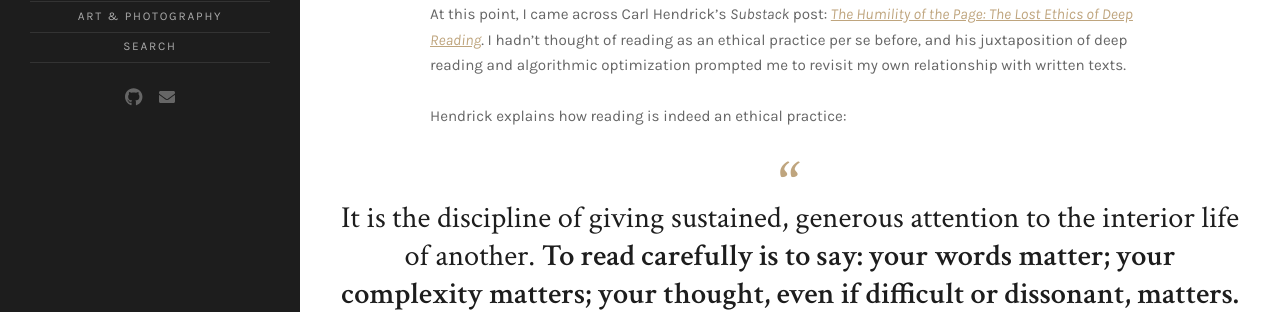
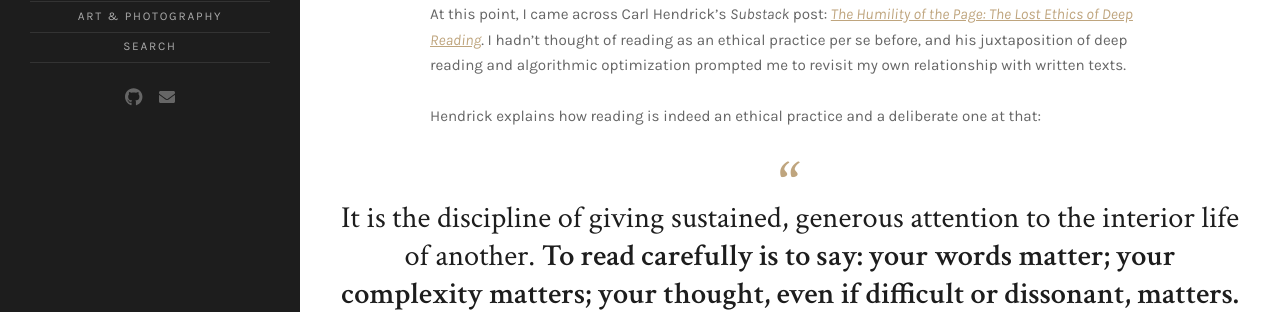
Before and after one commit to hyoujeen/hyoujeen.github.io, a Jekyll site: the page built from _posts/2025-05-31-deep-reading-in-the-age-of-algorithms.md, in a window 1280 px wide and 900 px high. Shown: the part 367-679 px from the top of the window. Built offline with Jekyll 4.4.1, drawn with Linux system fonts in a browser that asks for light colours.

Commit message:
Update 2025-05-31-deep-reading-in-the-age-of-algorithms.md

```diff
--- a/_posts/2025-05-31-deep-reading-in-the-age-of-algorithms.md
+++ b/_posts/2025-05-31-deep-reading-in-the-age-of-algorithms.md
@@ -10,7 +10,7 @@ As modern society treads through the fast-paced, persistent waves of automation
 
 At this point, I came across Carl Hendrick's <i>Substack</i> post: [<i>The Humility of the Page: The Lost Ethics of Deep Reading</i>](https://carlhendrick.substack.com/p/the-humility-of-the-page-the-lost?utm_source=share&utm_medium=android&r=1qe5uc&triedRedirect=true){:target="_blank"}. I hadn't thought of reading as an ethical practice per se before, and his juxtaposition of deep reading and algorithmic optimization prompted me to revisit my own relationship with written texts.
 
-Hendrick explains how reading is indeed an ethical practice:
+Hendrick explains how reading is indeed an ethical practice and a deliberate one at that:
 > It is the discipline of giving sustained, generous attention to the interior life of another. <strong>To read carefully is to say: your words matter; your complexity matters; your thought, even if difficult or dissonant, matters.</strong> It is to suspend our impulse to reply, to judge, to scroll away. <strong>And in that suspension, something else arises: empathy, reflection, even transformation.</strong>
 
 and that as a result:
```
